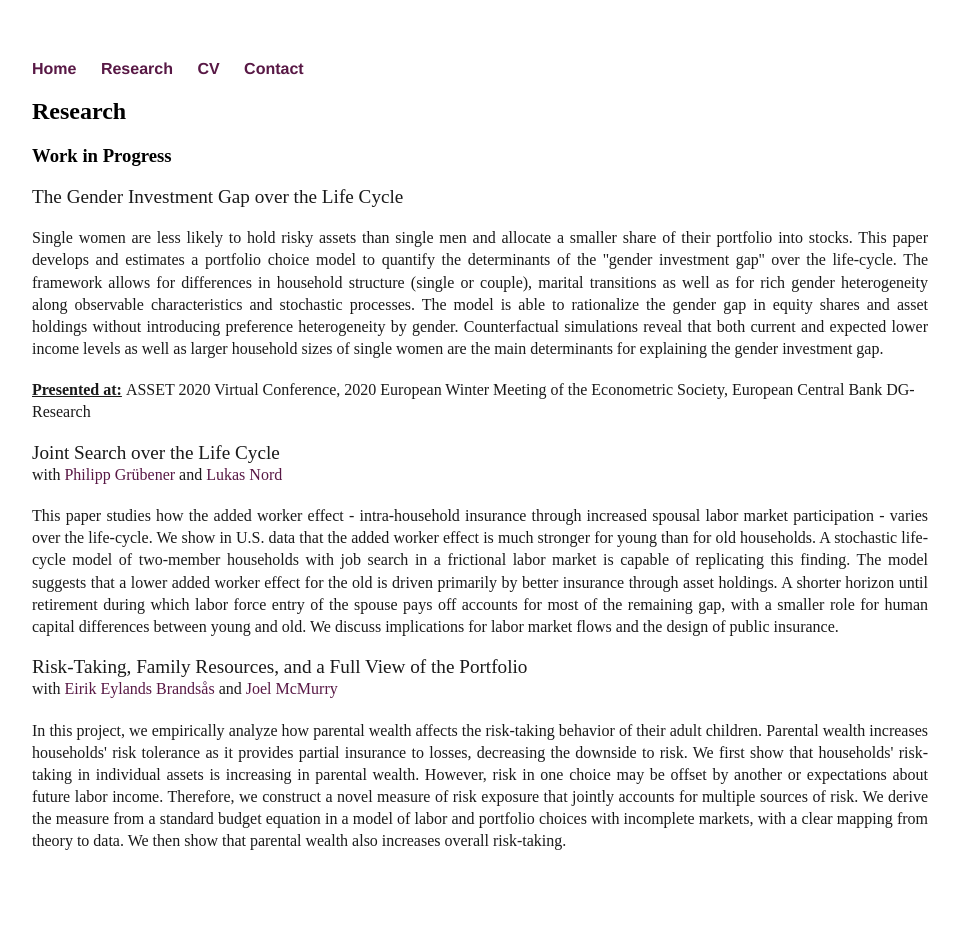
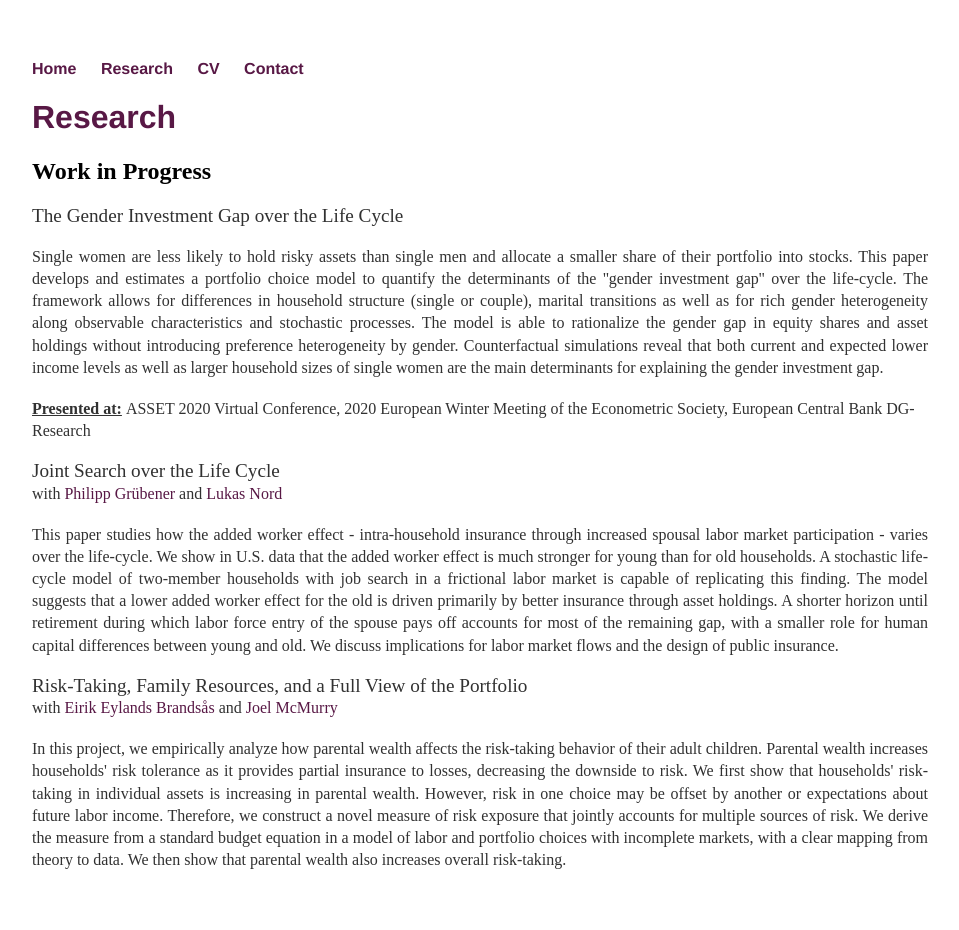
Before and after one commit to annikabacher/annikabacher.github.io, a Jekyll site: the page built from research/index.html, in a window 1280 px wide. Shown: the whole page, without its empty margins (160-1119 px from the left). Built offline with Jekyll 4.4.1, drawn with Linux system fonts in a browser that asks for light colours.

Commit message:
font adjustments

```diff
--- a/contact/index.html
+++ b/contact/index.html
@@ -2,7 +2,7 @@
 layout: default
 title: Contact Information
 ---
-	<h2>{{ page.title }}</h2>
+	<h1>{{ page.title }}</h1>
 
 	<p> Annika Bacher  </p>
 
--- a/css/main.css
+++ b/css/main.css
@@ -20,13 +20,14 @@ a:hover {
     text-decoration: underline;
 }
 h1 {
-    font-size: 3em;
+    font-size: 2em;
     font-family:'Helvetica', 'Arial','Palatino';
+    color: #581845;
 }
 p {
     font-size: 1.2em;
     line-height: 1.1em;
-    color: #1A1A1A;
+    color: #313131;
 }
 footer {
     border-top: 1px solid #d5d5d5;
--- a/index.html
+++ b/index.html
@@ -3,8 +3,6 @@ layout: default
 title: Annika Bacher
 ---
 <div class="blurb">
-
-	<h2>{{ page.title }}</h2>
 
 	<h1><img src="img_github.jpg" alt="Smiley face" style="float:right;width:168px;height:214px;">Annika Bacher</h1>
 
--- a/research/index.html
+++ b/research/index.html
@@ -2,8 +2,8 @@
 layout: default
 title: Research
 ---
-	<h2>{{ page.title }}</h2>
-	<h3>Work in Progress</h3>
+	<h1>{{ page.title }}</h1>
+	<h2>Work in Progress</h2>
 
 	<p> <bold> The Gender Investment Gap over the Life Cycle </bold> </p>
         <p style="text-align: justify;"> <small> Single women are less likely to hold risky assets than single men and allocate a smaller share of their portfolio into stocks. This paper develops and estimates a portfolio choice model to quantify the determinants of the ''gender investment gap'' over the life-cycle. The framework allows for differences in household structure (single or couple), marital transitions as well as for rich gender heterogeneity along observable characteristics and stochastic processes. The model is able to rationalize the gender gap in equity shares and asset holdings without introducing preference heterogeneity by gender. Counterfactual simulations reveal that both current and expected lower income levels as well as larger household sizes of single women are the main determinants for explaining the gender investment gap. </small> </p>
```
